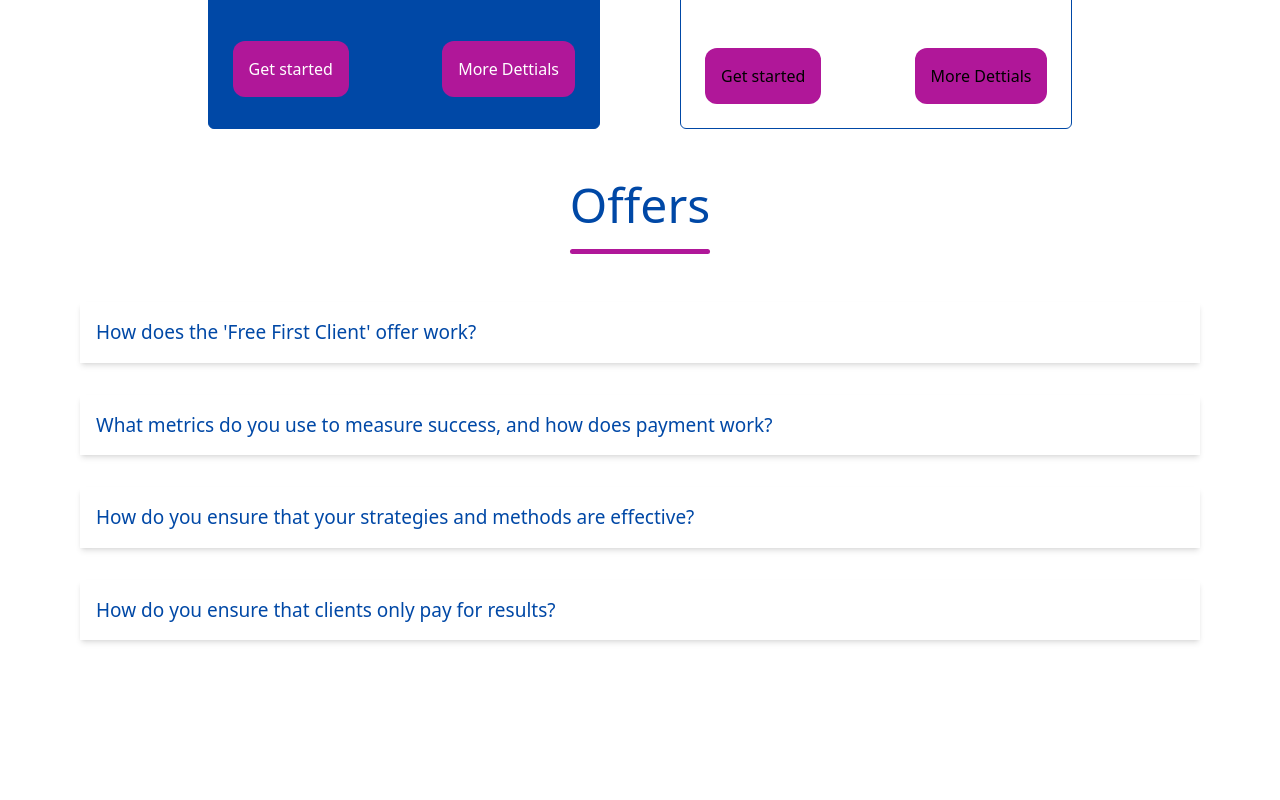
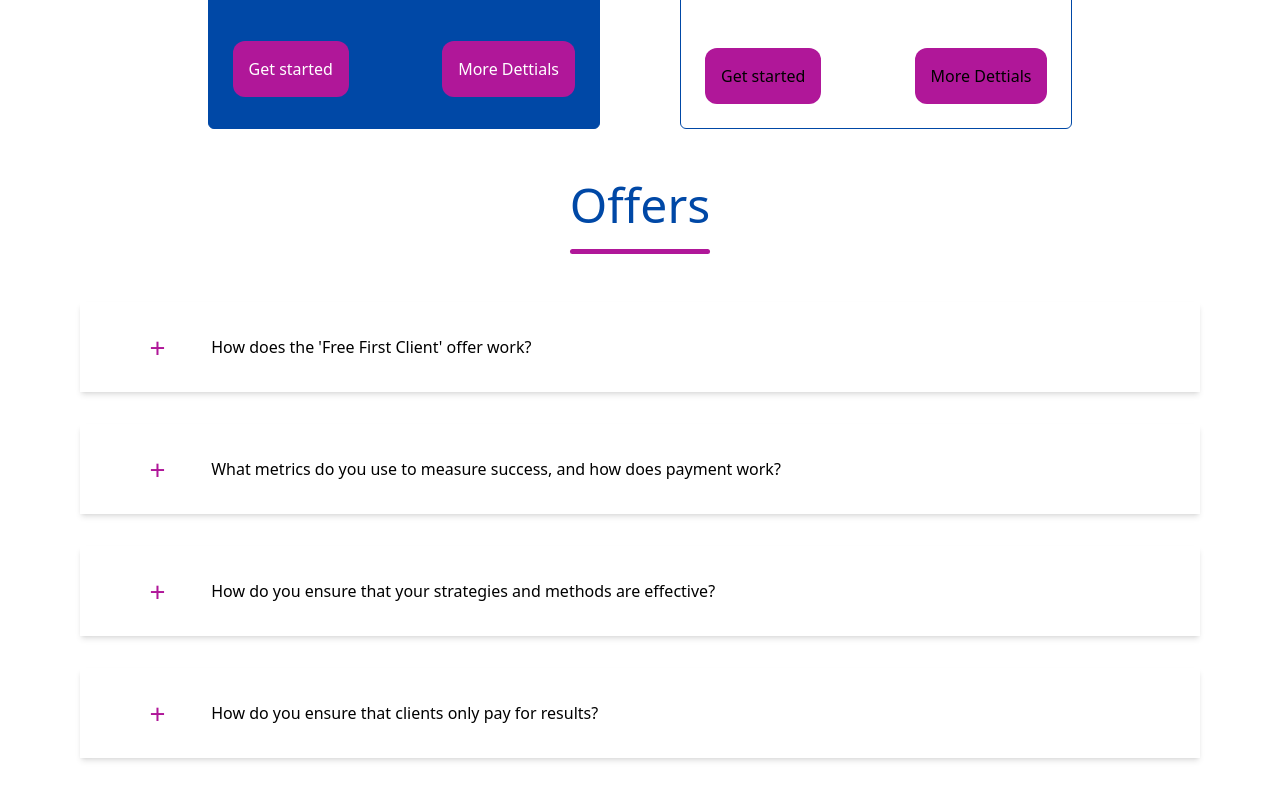
Before and after one commit to ayouub-bk/LoschMedia_Agency, a React (Vite) app: page / in a window 1280 px wide. Shown: the part 4118-4918 px from the top of the page. Before the commit the page ends 4838 px from the top, so only its background shows below. Built offline with nearby package versions, Linux system fonts and the light colour scheme.

Commit message:
ui complted Faq sestion Ui

```diff
--- a/src/Components/sections/Faq.jsx
+++ b/src/Components/sections/Faq.jsx
@@ -1,6 +1,11 @@
-import React from "react";
+import React, { useState } from "react";
 import { FaqData } from "../../data";
 const Faq = () => {
+  const [toggle, setToggle] = useState(null);
+  const toggleIndex = (index) => {
+    setToggle(toggle == index ? null : index);
+  };
+
   return (
     <>
       <div className=" p-10 w-full flex flex-col items-center justify-center  gap-14  ">
@@ -8,11 +13,26 @@ const Faq = () => {
           Offers
         </h1>
         <div className=" w-full flex flex-col  gap-8    ">
-          {FaqData.map((item) => {
+          {FaqData.map((item, index) => {
             const { question, answer } = item;
             return (
-              <div className="p-4 shadow-md  ">
-                <p className="text-[19px] text-secondary ">{question}</p>
+              <div className="p-6  shadow-md  " key={index}>
+                <div className="flex  items-center ">
+                  <button
+                    className="text-[28px] text-highlight w-[10%] "
+                    onClick={() => toggleIndex(index)}
+                  >
+                    {toggle == index ? "-" : "+"}
+                  </button>
+                  <h2>{question} </h2>
+                </div>
+                <div
+                  className={`${toggle === index ? `faq-open` : `faq-answer`}`}
+                >
+                  {answer.map((i) => {
+                    return <p>{i}</p>;
+                  })}
+                </div>
               </div>
             );
           })}
--- a/src/index.css
+++ b/src/index.css
@@ -12,3 +12,15 @@
   position: relative;
   top: 0.5rem;
 }
+
+.faq-answer {
+  max-height: 0;
+  overflow: hidden;
+  opacity: 0;
+  transition: max-height 0.5s ease, opacity 0.5s ease;
+}
+.faq-open {
+  max-height: 200px; /* Adjust based on content */
+  opacity: 1;
+  transition: max-height 0.5s ease, opacity 0.5s ease;
+}
```
